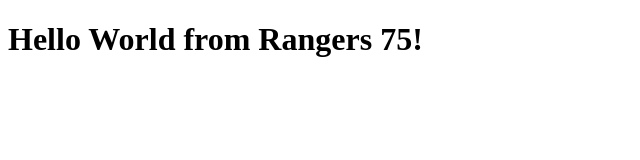
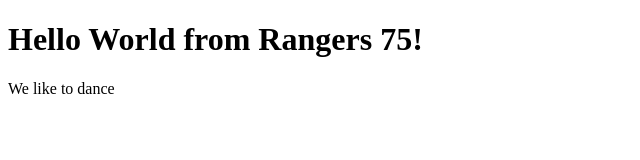
Before and after one commit to jackmar31/rangers_75_collab, a plain HTML site: page index.html in a window 1280 px wide. Shown: the whole page, without its empty margins (0-640 px from the left). Drawn offline with Linux system fonts and the light colour scheme.

Commit message:
added message about dancing

```diff
--- a/index.html
+++ b/index.html
@@ -8,7 +8,9 @@
 </head>
 <body>
     <h1>Hello World from Rangers 75!</h1>
-
+    <p>
+        We like to dance
+    </p>
 
 
 </body>
```
